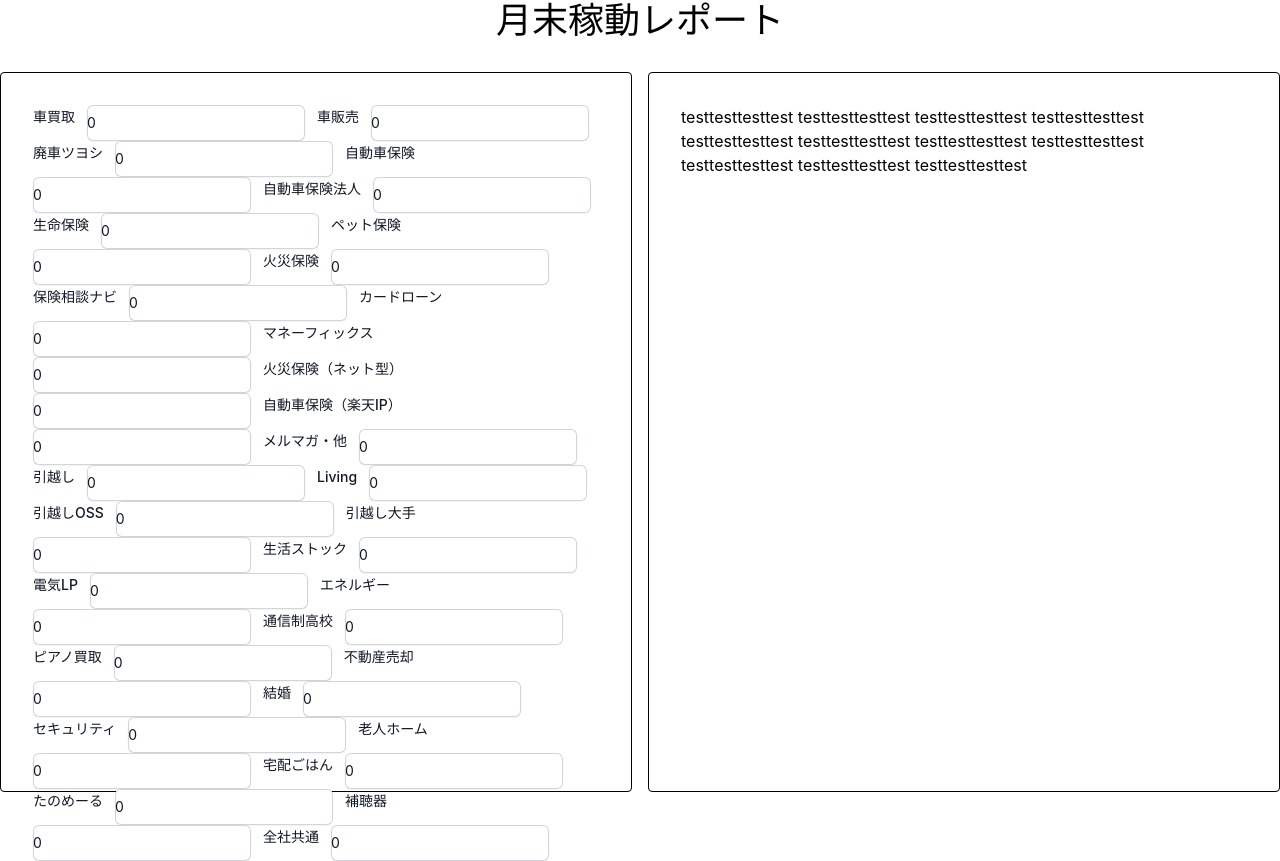
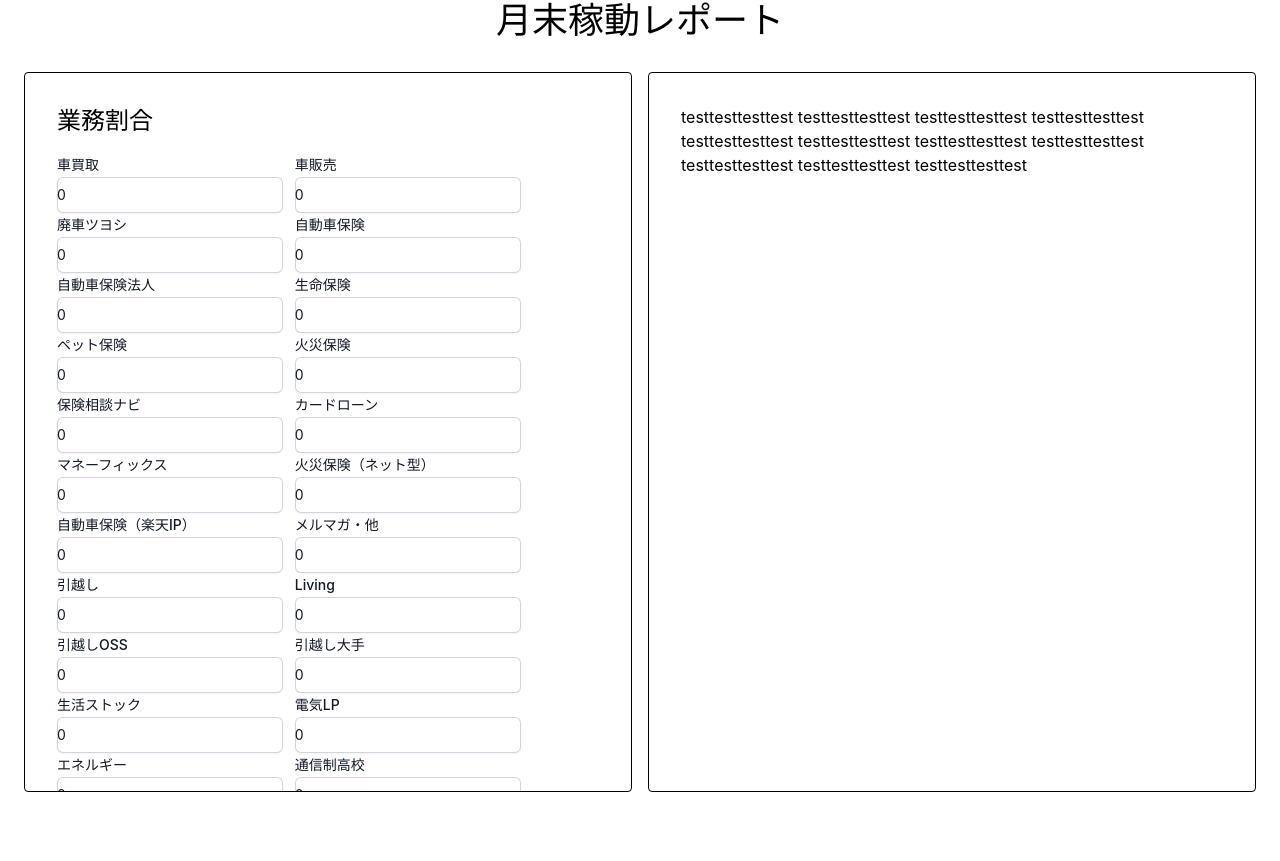
Before and after one commit to ppppppsmash/end-of-month_performance, a React (Create React App) app in the folder client/: page / in a window 1280 px wide. After the commit the page ends 800 px from the top, so only its background shows below. Built offline with nearby package versions, Linux system fonts and the light colour scheme.

Commit message:
fix:レイアウト

```diff
--- a/client/src/App.tsx
+++ b/client/src/App.tsx
@@ -6,7 +6,7 @@
 const App: FC = (): JSX.Element => {
   const title = '月末稼動レポート';
 
-  const tasks = [
+  const tasks_percentages = [
     { label: '車買取', time: 0 },
     { label: '車販売', time: 0 },
     { label: '廃車ツヨシ', time: 0 },
@@ -40,13 +40,34 @@
     { label: '全社共通', time: 0 },
   ]
 
+  const tasks_times = [
+    { label: '自動車保険', time: 0 },
+    { label: 'ペット保険', time: 0 },
+    { label: '火災保険', time: 0 },
+    { label: '火災保険法人', time: 0 },
+    { label: '火災保険（ネット型）', time: 0 },
+    { label: '自動車保険（楽天IP）', time: 0 },
+    { label: '旅行保険', time: 0 },
+    { label: 'ゴルフ保険', time: 0 },
+    { label: 'バイク保険', time: 0 },
+    { label: 'MyPetsLife', time: 0 },
+    { label: 'メルマガ 保険', time: 0 },
+    { label: '損害保険見直し本舗', time: 0 },
+    { label: '保険その他作業', time: 0 },
+  ]
+
   return (
     <div>
       <Title title={title} />
-      <div className="flex w-full space-x-4 h-[90vh] items:center mt-8">
-        <div className="flex-1 w-5/12 border border-solid rounded border-black p-8">
+      <div className="flex flex-wrap w-full space-x-4 items:center mt-8 px-6">
+        <div className="flex-1 w-5/12 border border-solid rounded border-black p-8 overflow-x-none h-[90vh] overflow-y-scroll">
+          <div className="mb-12">
+            <div className="mb-4"><h2 className="text-2xl">業務割合</h2></div>
+            <Input tasks={tasks_percentages} />
+          </div>
           <div>
-            <Input tasks={tasks} />
+            <div className="mb-4"><h2 className="text-2xl">工数</h2></div>
+            <Input tasks={tasks_times} />
           </div>
         </div>
         <div className="flex-1 w-5/12 border border-solid rounded border-black p-8">
--- a/client/src/components/Input.tsx
+++ b/client/src/components/Input.tsx
@@ -9,14 +9,16 @@
 
 const Input: FC<Props> = ({tasks}): JSX.Element => {
     return (
-        <div className="relative flex flex-wrap gap-x-3">
+        <div className="relative flex flex-wrap gap-x-3 w-full mx-auto">
             {tasks.map((task) => (
                 <>
-                <div className="text-sm leading-6">
-                    <label className="font-medium text-gray-900">{task.label}</label>
-                </div>
-                <div>
-                    <input className="block w-full rounded-md border-0 py-1.5 text-gray-900 shadow-sm ring-1 ring-inset ring-gray-300 placeholder:text-gray-400 focus:ring-2 focus:ring-inset focus:ring-indigo-600 sm:text-sm sm:leading-6" type="text" value={task.time} />
+                <div className="w-5/12">
+                    <div key={task.label} className="text-sm leading-6">
+                        <label className="font-medium text-gray-900">{task.label}</label>
+                    </div>
+                    <div>
+                        <input className="block w-full rounded-md border-0 py-1.5 text-gray-900 shadow-sm ring-1 ring-inset ring-gray-300 placeholder:text-gray-400 focus:ring-2 focus:ring-inset focus:ring-indigo-600 sm:text-sm sm:leading-6" type="text" value={task.time} />
+                    </div>
                 </div>
                 </>
             ))}
```
